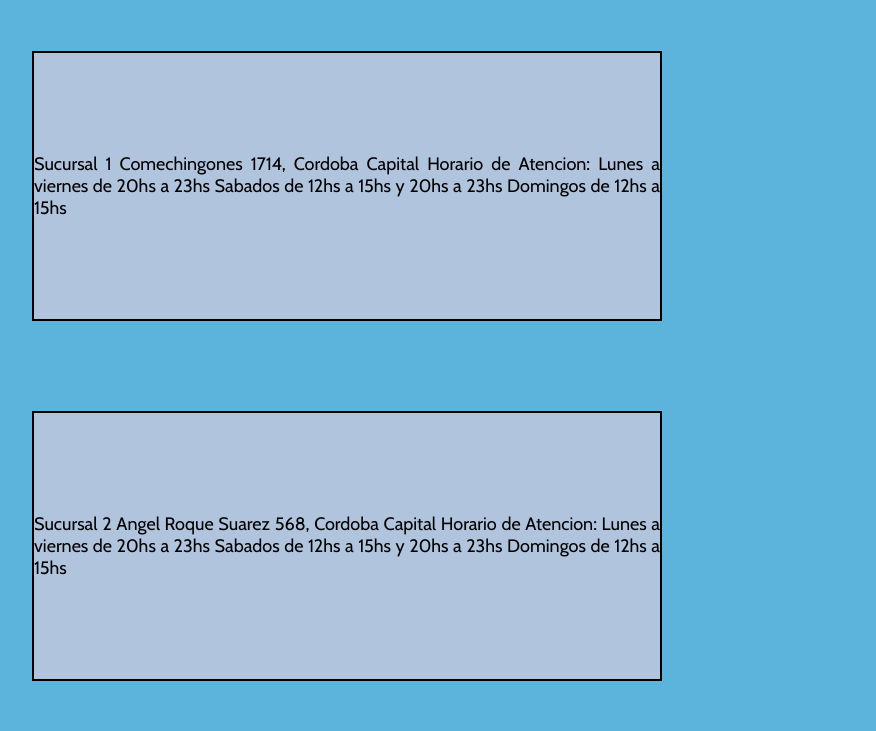
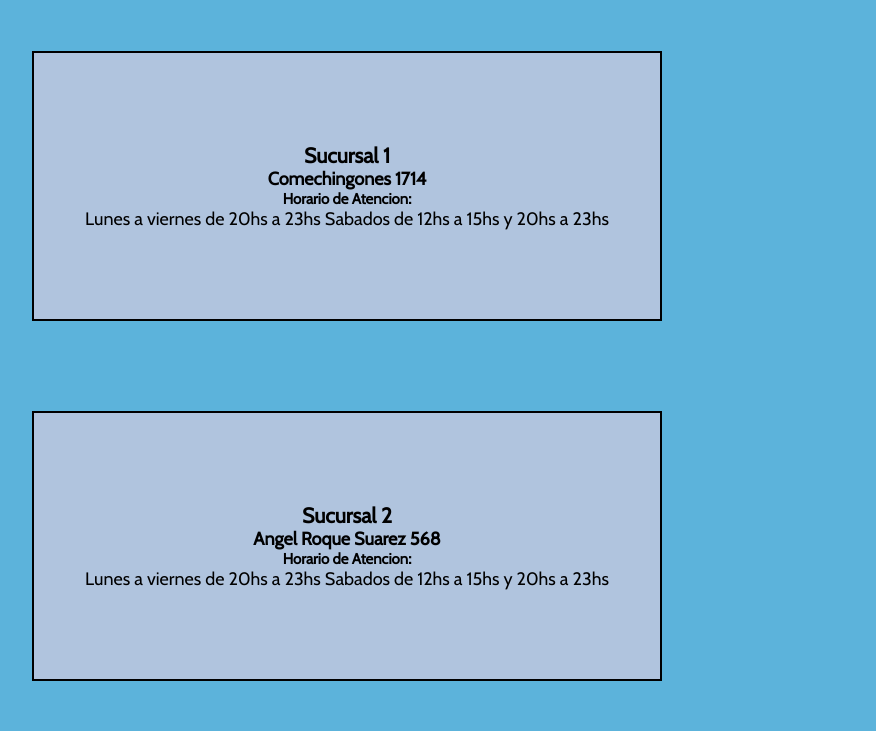
Before and after one commit to Electrolyte02/PF-Paredes, a plain HTML site: page sucursales.html in a window 1280 px wide. Shown: the part 236-967 px from the top of the page, 404-1280 px from the left. Drawn offline with nearby package versions, Linux system fonts and the light colour scheme.

Commit message:
Arreglo de Sucursales

```diff
--- a/sucursales.html
+++ b/sucursales.html
@@ -21,10 +21,8 @@
     <div class="wrapper">
       <header>
         <nav>
-          <div id="Logonav">
-            <img src="imagenes/LogoTsuru.png" alt="Logo" />
-          </div>
-          <ul class="nav__container">
+          <div id="Logonav"><img src="Imagenes/LogoTsuru.png" /></div>
+          <ul>
             <il class="nav__list"><a href="index.html">Inicio</a></il>
             <il class="nav__list"><a href="carta.html">Carta</a></il>
             <il class="nav__list"><a href="articulos.html">Articulos</a></il>
@@ -44,11 +42,14 @@
           loading="lazy"
           referrerpolicy="no-referrer-when-downgrade"
         ></iframe>
-        <p class="body__seccion1__p">
-          Sucursal 1 Comechingones 1714, Cordoba Capital Horario de Atencion:
-          Lunes a viernes de 20hs a 23hs Sabados de 12hs a 15hs y 20hs a 23hs
-          Domingos de 12hs a 15hs
-        </p>
+        <div class="body__seccion1__location">
+          <h3>Sucursal 1</h3>
+          <h4>Comechingones 1714</h4>
+          <h5>Horario de Atencion:</h5>
+          <p>
+            Lunes a viernes de 20hs a 23hs Sabados de 12hs a 15hs y 20hs a 23hs
+          </p>
+        </div>
       </div>
       <div class="body__seccion1">
         <iframe
@@ -60,15 +61,16 @@
           loading="lazy"
           referrerpolicy="no-referrer-when-downgrade"
         ></iframe>
-        <p class="body__seccion1__p">
-          Sucursal 2 Angel Roque Suarez 568, Cordoba Capital Horario de
-          Atencion: Lunes a viernes de 20hs a 23hs Sabados de 12hs a 15hs y 20hs
-          a 23hs Domingos de 12hs a 15hs
-        </p>
+        <div class="body__seccion1__location">
+          <h3>Sucursal 2</h3>
+          <h4>Angel Roque Suarez 568</h4>
+          <h5>Horario de Atencion:</h5>
+          <p>
+            Lunes a viernes de 20hs a 23hs Sabados de 12hs a 15hs y 20hs a 23hs
+          </p>
+        </div>
       </div>
-      <footer>
-        <p>Copyright 2022 Esteban Paredes</p>
-      </footer>
+      <footer>Copyright 2022 Esteban Paredes</footer>
     </div>
   </body>
 </html>
```
Also changed, not shown: index.html (+2 -2 lines).
